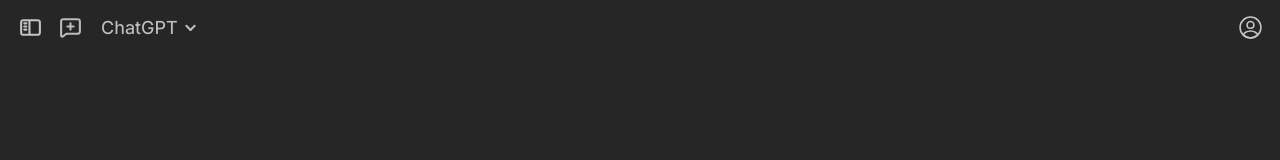
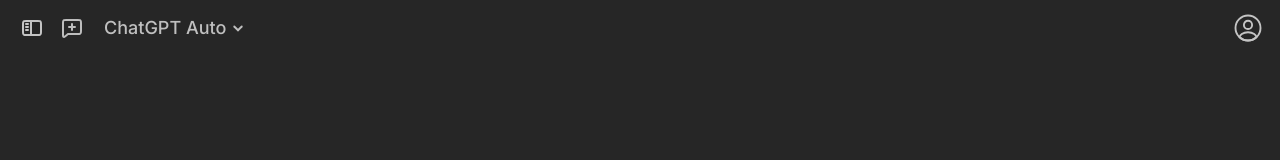
Before and after one commit to gaedy/ChatGPT-Clone, a React (Vite) app: page / in a window 1280 px wide. Shown: the top 160 px of the page. Built offline with nearby package versions, Linux system fonts and the light colour scheme.

Commit message:
maintain sidebar

```diff
--- a/src/App.jsx
+++ b/src/App.jsx
@@ -18,25 +18,23 @@ function App() {
 
   return (
 
-
-
   <>
 
+    <div className={`fixed transform transition-transform duration-1000 ease-in-out h-full w-64 left-0 ${isSidebarOpen ? "translate-x-0" : "-translate-x-full"}`}>
+      <Sidebar></Sidebar>
+    </div>
 
+    <div className={`flex flex-col h-screen transition-all duration-1000 ${isSidebarOpen ? "ml-64" : "ml-0 "}`}>
 
-  <div className={`flex flex-col h-screen transition-all duration-1000 ${isSidebarOpen ? "ml-64" : "ml-0 "}`}>
-
-      <Nav toggleSidebarButton={toggleSidebarButton}></Nav>
+      <Nav toggleSidebarButton={toggleSidebarButton} isSidebarOpen={isSidebarOpen}></Nav>
 
       <Main></Main>
       <Footer></Footer>
 
-      <div className={` fixed transform transition-transform duration-1000 ease-in-out h-full w-64 left-0 bg-ahBackColor3 text-ahTextColor ${isSidebarOpen ? "translate-x-0" : "-translate-x-full"}`}>
-        <Sidebar></Sidebar>
-      </div>
 
 
-  </div>
+
+    </div>
 
   </>
 
--- a/src/components/Nav.jsx
+++ b/src/components/Nav.jsx
@@ -8,11 +8,12 @@ import Sidebar from './Sidebar';
 
 
 
-function Nav({toggleSidebarButton}) {
+function Nav({toggleSidebarButton,isSidebarOpen}) {
 
     const [isPopupChatOpen, setIsPopupChatOpen] = useState(false);
     const [isArrowFlip, setIsArrowFlip] = useState(false);
     const [isProfileOpen, setIsProfileOpen] = useState(false);
+
 
 
     const toggleChatButton = () => {
@@ -31,54 +32,44 @@ function Nav({toggleSidebarButton}) {
 
   return (
     <>
+        <div className='flex flex-row justify-start items-center  m-2 mx-3'>
 
 
-    <div className={navStyle.nav}>
+            <Tooltip text={isSidebarOpen ? "Close Sidebar" : "Open Sidebar"} arrow="top" arrowClassName='left-5'>
 
-        {/* SideBar Icon / SideBar Opened;Closed */}
-
-        <div onClick={toggleSidebarButton}>
-
-        <Tooltip text="Open Sidebar" position="bottom" arrow="top" arrowClassName='left-5' className='-left-2'>
-
-
-                <img src="src/assets/icon/sidebar.svg" alt="Sidebar Icon" className={navStyle.icon}></img>
-
-        </Tooltip>
-        </div>
-
-
-        {/* New Chat Icon */}
-        <Tooltip text="New Chat">
-            <div>
-            <   img src="src/assets/icon/chat.svg" alt="Chat Icon" className={navStyle.icon}></img>
-            </div>
-        </Tooltip>
+                <div className="hover:bg-ahHoverColor p-2 rounded-lg cursor-pointer bg-none" onClick={toggleSidebarButton}>
+                    <img src='src/assets/icon/sidebar.svg' className='w-6 min-w-6'></img>
+                </div>
+            </Tooltip>
 
 
 
-        {/* ChatGPT Icon, Hanle When Clicked and Closed */}
-        <div className={navStyle.gptIcon} style={{width:"auto", borderRadius:"7px", backgroundColor: isPopupChatOpen ? "hsl(0, 0%, 20%)" : ''}} onClick={toggleChatButton}>
-            ChatGPT
+            <Tooltip text="New Chat" position='bottom' className='-ml-5'>
+            <div className='hover:bg-ahHoverColor p-2 rounded-lg cursor-pointer bg-none'>
+                <img src='src/assets/icon/chat.svg' className='w-6 min-w-6'></img>
+            </div></Tooltip>
 
-            <img style={{scale:"80%"}} src="src/assets/icon/down.svg" alt="Chat Icon" className={`${navStyle.icon} ${isArrowFlip ? navStyle.iconFlipped : 'z-0'}`}></img>
+
+            <div className='hover:bg-ahHoverColor rounded-lg px-3 py-[6px] text-ahTextColor2 font-medium text-lg
+                            flex flex-row select-none cursor-pointer bg-none relative' onClick={toggleChatButton}>
+                <p>ChatGPT Auto</p>
+                <img src="src/assets/icon/down.svg" className={`w-6 min-w-6 scale-75 -mr-1 transition-transform duration-200 ${isArrowFlip ? 'rotate-180' : 'rotate-0'}`}></img>
+
+                <div className="absolute top-12 bottom-full left-0 ">
+                <PopBox isOpen={isPopupChatOpen}></PopBox></div>
+            </div>
+
+
+            <div className='hover:bg-ahHoverColor p-2 rounded-full ml-auto cursor-pointer bg-none relative' onClick={toggleProfileButton}>
+                <img src='src/assets/icon/profile.svg' className='w-6 min-w-6 scale-125'></img>
+
+                <PopBox2 isOpen={isProfileOpen} ></PopBox2>
+            </div>
 
 
         </div>
 
 
-
-        {/* Profile Icon */}
-
-
-            <div style={{marginLeft: "auto", borderRadius: "50%"}} onClick={toggleProfileButton}>
-                <img src="src/assets/icon/profile.svg" alt="Profile Icon" className={navStyle.icon} ></img>
-
-            </div>
-
-    </div>
-    <PopBox isOpen={isPopupChatOpen} ></PopBox>
-    <PopBox2 isOpen={isProfileOpen} ></PopBox2>
 
 
 
--- a/src/components/Nav.module.css
+++ b/src/components/Nav.module.css
@@ -52,7 +52,7 @@
 .icon {
     width: 25px;
     background: none;
-    transition: 0.2s;
+    /* transition: 0.2s; */
     z-index: 100;
 }
 
--- a/src/components/PopBox.jsx
+++ b/src/components/PopBox.jsx
@@ -9,8 +9,8 @@ function PopBox({isOpen}) {
 
     return (
 
-        <div className='bg-ahHoverColor text-ahTextColor border border-ahBorderColor fixed top-14 left-24 w-svw max-h-96 max-w-sm z-10
-        rounded-2xl p-2 flex flex-col  '
+        <div className='bg-ahHoverColor text-ahTextColor border border-ahBorderColor relative   w-svw max-h-96 max-w-sm z-10
+        rounded-2xl p-2 flex flex-col '
         >
 
             <div className='hover:bg-ahBorderColor cursor-pointer h-[40%] rounded-lg p-3 flex flex-row justify-between items-center'>
--- a/src/components/Sidebar.jsx
+++ b/src/components/Sidebar.jsx
@@ -4,9 +4,40 @@ function Sidebar() {
 
 
   return (
-    <div className=''>sidebar test</div>
+    <>
+
+    <div className='bg-ahBackColor2 fixed h-full w-full flex flex-col justify-start py-2 p-2 text-sm text-ahTextColor'>
 
 
+
+        <div className='h-10 hover:bg-ahBackColor rounded-lg mt-12 p-2 flex flex-row items-center text-sm cursor-pointer'>
+          <img src='src/assets/icon/logo.svg' className='w-6 scale-75 mr-2'></img>
+          <div>ChatGPT</div>
+        </div>
+        <div className='h-10 hover:bg-ahBackColor rounded-lg p-2 flex flex-row items-center text-sm cursor-pointer'>
+        <img src='src/assets/icon/menu.svg' className='w-6 scale-75 mr-2 brightness-75'></img>
+          <div>Explore GPTs</div>
+        </div>
+        <div className='flex-grow hover:bg-ahBackColor my-3 rounded-lg flex flex-row items-center'>
+          <div>gjgjghj</div>
+        </div>
+        <div className='mt-auto h-14 hover:bg-ahBackColor rounded-lg flex flex-row justify-center'>
+          <img src='src/assets/icon/menu.svg' className='w-6 scale-75 brightness-75'></img>
+
+          <div className='flex flex-col justify-center mx-3'>
+            <p>Upgrade Plan</p>
+            <p className='text-[11px] brightness-75'>More access to the best models</p>
+          </div>
+        </div>
+
+
+    </div>
+
+
+
+
+
+    </>
 
 
 
```
Also changed, not shown: src/assets/icon/menu.svg (added).
